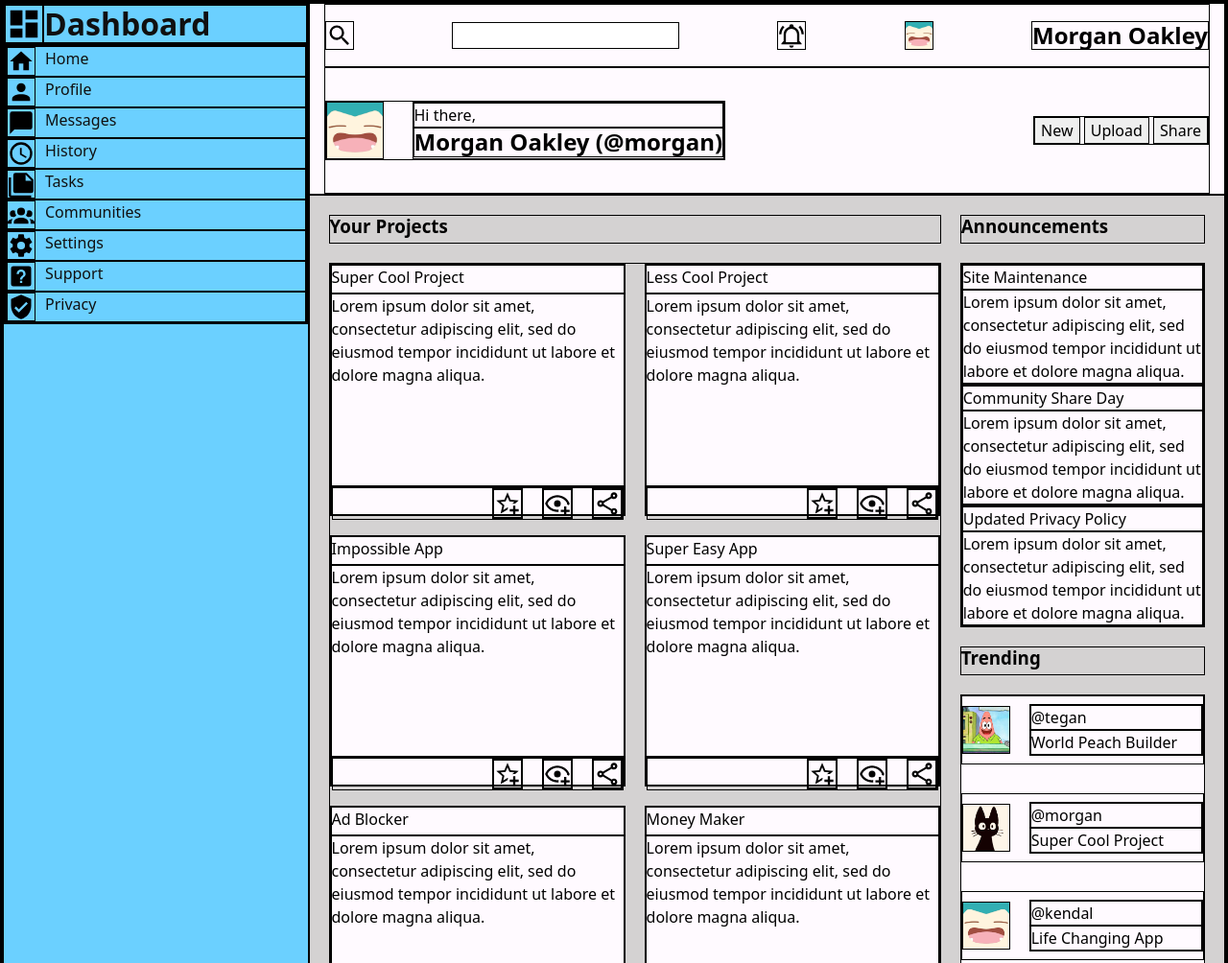
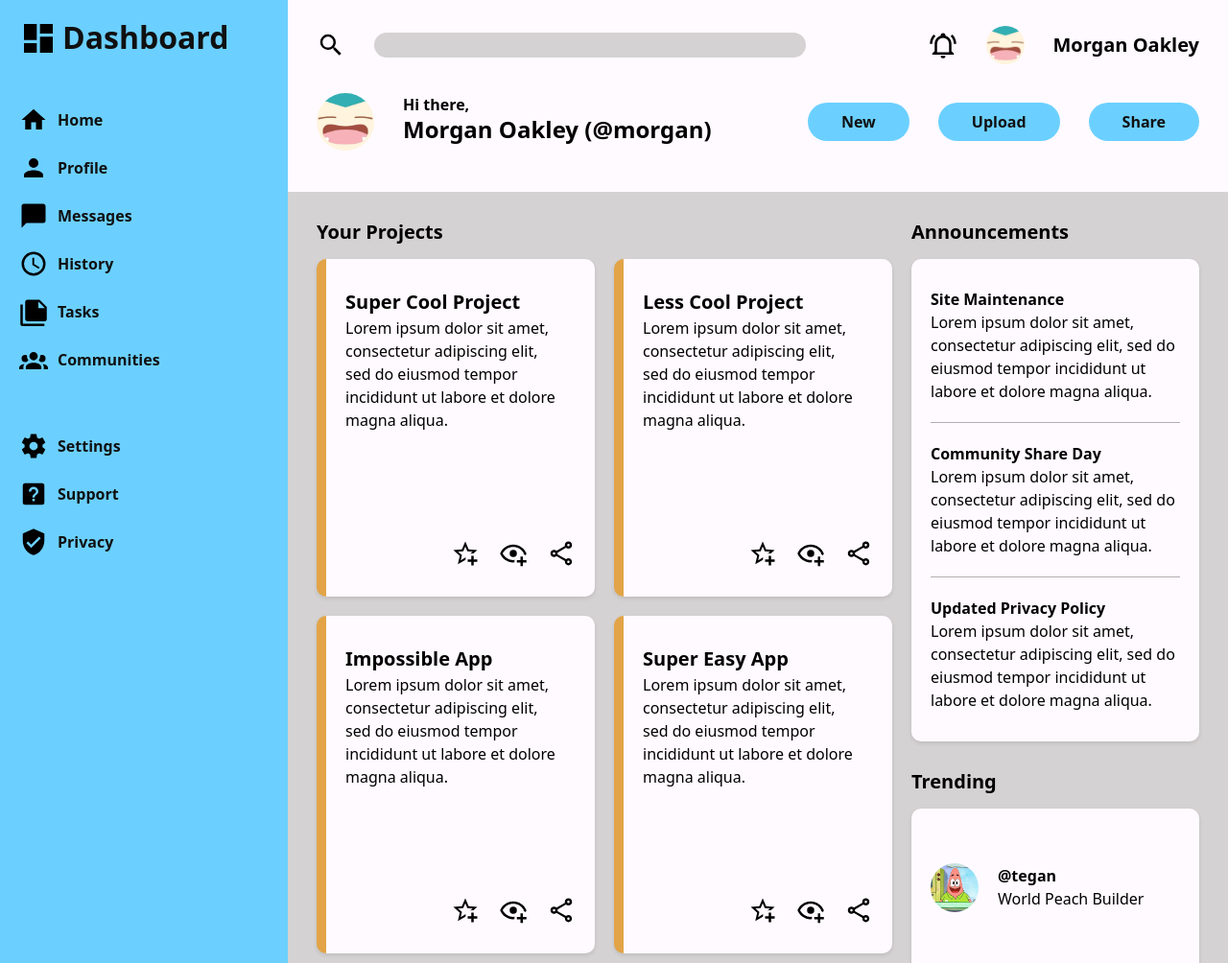
Before and after one commit to chiknfillet/admin_dashboard, a plain HTML site: page index.html in a window 1280 px wide. Shown: the top 1004 px of the page at 96% size. Drawn offline with Linux system fonts and the light colour scheme.

Commit message:
Finished the whole project
Can be improved

```diff
--- a/index.html
+++ b/index.html
@@ -9,7 +9,7 @@
 </head>
 <body>
     <div class="container">
-        <div class="sidebar">
+        <div class="sidebar bold">
             <div class="logo">
                 <img src="./assets/icons/view-dashboard.svg" alt="Dashboard Logo">
                 <h1 class="logo-name">Dashboard</h1>
@@ -30,24 +30,30 @@
         </div>
         <div class="header">
             <div class="header-search">
-                <img src="./assets/icons/magnify.svg" alt="Seach Button">
-                <input type="text">
-                <img src="./assets/icons/bell-ring-outline.svg" alt="Notifications">
-                <img src="./assets/images/2260fca4-6a7a-41ec-9c57-d451a8f45aaf.jpeg" alt="Snorlax">
-                <h2>Morgan Oakley</h2>
+                <div class="left">
+                    <img src="./assets/icons/magnify.svg" alt="Seach Button">
+                    <input type="text">
+                </div>
+                <div class="right">
+                    <img src="./assets/icons/bell-ring-outline.svg" alt="Notifications">
+                    <img src="./assets/images/2260fca4-6a7a-41ec-9c57-d451a8f45aaf.jpeg" alt="Snorlax" class="round">
+                    <h2>Morgan Oakley</h2>
+                </div>
             </div>
             <div class="header-profile">
                 <div class="header-name">
-                    <img src="./assets/images/2260fca4-6a7a-41ec-9c57-d451a8f45aaf.jpeg" alt="Snorlax">
+                    <img src="./assets/images/2260fca4-6a7a-41ec-9c57-d451a8f45aaf.jpeg" alt="Snorlax" class="round">
                     <div class="name-greeting">
                         <p>Hi there,</p>
                         <h2>Morgan Oakley (@morgan)</h2>
                     </div>
                 </div>
                 <div class="header-buttons">
-                    <button class="header-button">New</button>
-                    <button class="header-button">Upload</button>
-                    <button class="header-button">Share</button>
+                    <ul>
+                        <li><button class="header-button">New</button></li>
+                        <li><button class="header-button">Upload</button></li>
+                        <li><button class="header-button">Share</button></li>
+                    </ul>
                 </div>
             </div>
         </div>
--- a/styles.css
+++ b/styles.css
@@ -1,5 +1,5 @@
 * {
-    border: 1px solid black;
+    /* border: 1px solid black; */
     font-family: system-ui, -apple-system, BlinkMacSystemFont, 'Segoe UI', Roboto, Oxygen, Ubuntu, Cantarell, 'Open Sans', 'Helvetica Neue', sans-serif;
     --black-color: #101010;
     --blue-color: #6bd0ff;
@@ -7,10 +7,17 @@
     --grey-color: #d4d2d2;
 }
 
+html, body {
+    height: 100%;
+    width: 100%;
+    box-sizing: border-box;
+}
+
 .container {
     height: 100%;
+    width: 100%;
     display: grid;
-    grid-template-columns: 1fr 3fr;
+    grid-template-columns: clamp(300px, 20vw, 350px) 1fr;
     grid-template-rows: 200px 1fr;
 }
 
@@ -19,7 +26,7 @@
     grid-column: 2;
     display: grid;
     grid-template-rows: 1fr 2fr;
-    padding: 0 15px;
+    padding: 20px 30px;
     background-color: var(--white-color);
 }
 
@@ -29,9 +36,33 @@
     align-items: center;
 }
 
-.header-search > img {
+.header-search > * {
+    display: flex;
+    justify-content: space-between;
+    align-items: center;
+    gap: 30px;
+}
+
+.left > input {
+    padding-left: 20px;
+    width: 450px;
+    border-radius: 30px;
+    border: none;
+    background-color: var(--grey-color);
+}
+
+.header-search img {
     height: 30px;
     width: 30px;
+}
+
+.right > .round {
+    height: 40px;
+    width: 40px;
+}
+
+.right > h2 {
+    font-size: 20px;
 }
 
 .header-profile {
@@ -46,11 +77,27 @@
     gap: 30px;
 }
 
+.header-buttons > ul {
+    list-style: none;
+    display: flex;
+    gap: 30px;
+}
+
+.header-buttons button {
+    border-radius: 20px;
+    padding: 8px 35px;
+    background-color: var(--blue-color);
+    border: none;
+    color: var(--black-color);
+    font-weight: 700;
+}
+
 .sidebar {
     grid-row: 1 / 3;
     grid-column: 1;
     background-color: var(--blue-color);
     color: var(--black-color);
+    padding: 20px;
 }
 
 .sidebar ul {
@@ -61,22 +108,32 @@
 .logo {
     display: grid;
     grid-template-columns: 40px 2.5fr;
+    gap: 5px;
+    margin-bottom: 50px;
+    font-size: 16px;
 }
 
 .nav > ul > li {
     display: grid;
     grid-template-columns: 30px 2.5fr;
+    align-items: center;
     gap: 10px;
+    margin-bottom: 20px;
+}
+
+.nav > ul > li:nth-last-child(4) {
+    margin-bottom: 60px;
 }
 
 .content {
     grid-row: 2;
     grid-column: 2;
     display: grid;
-    grid-template-columns: 2.5fr 1fr;
+    grid-template-columns: 2fr 1fr;
     grid-template-rows: 30px 1fr 30px 1fr;
-    gap: 20px;
-    padding: 20px;
+    column-gap: 20px;
+    row-gap: 10px;
+    padding: 30px;
     background-color: var(--grey-color);
 }
 
@@ -85,6 +142,15 @@
     grid-template-rows: 30px auto 30px; /* Change 1fr to auto */
     background-color: var(--white-color);
     min-height: 150px; /* Optional: set a minimum height */
+    padding: 30px 20px;
+    border-radius: 10px;
+    box-shadow: 0 2px 4px rgba(0, 0, 0, 0.1);
+    border-left: 10px solid rgb(226, 164, 71);
+}
+
+.project p:first-child {
+    font-size: 20px;
+    margin-bottom: 10px;
 }
 
 .project-title {
@@ -125,6 +191,16 @@
     grid-row: 2 / 3 ;
     display: grid;
     grid-template-rows: repeat(3, 1fr);
+    gap: 20px;
+    padding: 30px 20px 10px 20px;
+    border-radius: 10px;
+    box-shadow: 0 2px 4px rgba(0, 0, 0, 0.1);
+    margin-bottom: 20px;
+}
+
+.announcement-item:not(:last-child) {
+    padding-bottom: 20px;
+    border-bottom: 1px solid rgba(0, 0, 0, 0.3);
 }
 
 .trending-title {
@@ -136,9 +212,12 @@
     grid-column: 2 / 3;
     grid-row: 4 /5;
     display: grid;
-    row-gap: 30px;
+    row-gap: 15px;
     grid-template-rows: repeat(4, 1fr);
     background-color: var(--white-color);
+    padding: 30px 20px;
+    border-radius: 10px;
+    box-shadow: 0 2px 4px rgba(0, 0, 0, 0.1);
 }
 
 .trending-item {
@@ -147,3 +226,21 @@
     align-items: center;
     column-gap: 20px;
 }
+
+.sidebar,
+.project p:first-child,
+.announcement-item p:first-child,
+.trending-name p:first-child,
+.project-title,
+.name-greeting{
+    font-weight: 900;
+}
+
+.round,
+.trending-icon {
+    border-radius: 50%;
+}
+
+h3 {
+    font-size: 20px;
+}
```
